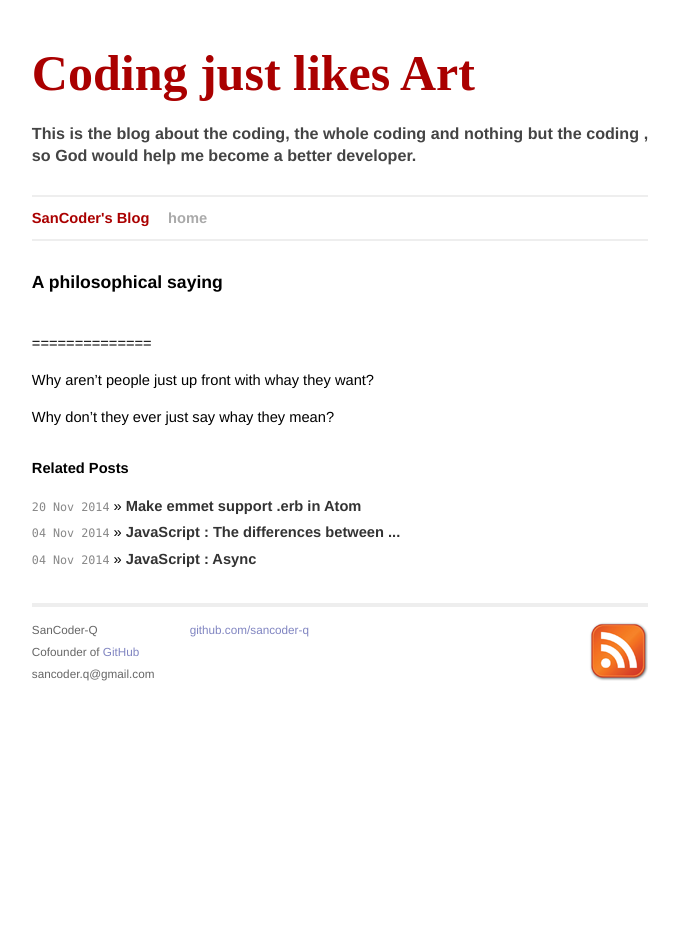
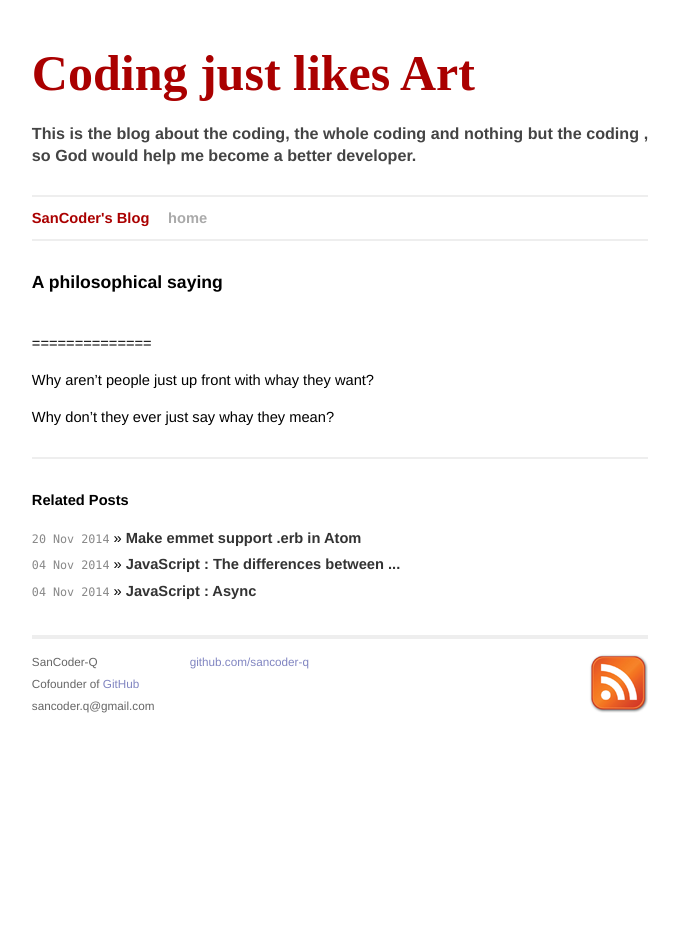
Before and after one commit to SanCoder-Q/sancoder-q.github.io, a Jekyll site: the page built from _posts/2014-09-23-a-philosophical-saying.md, in a window 1280 px wide. Shown: the whole page, without its empty margins (300-979 px from the left). Built offline with Jekyll 4.4.1, drawn with Linux system fonts in a browser that asks for light colours; Markdown is read by kramdown in place of the engine named in the settings; comment, search, counter and statistics services are not loaded.

Commit message:
[SanCoder] - related

```diff
--- a/css/screen.css
+++ b/css/screen.css
@@ -232,6 +232,8 @@ ul.posts {
 
 #related {
   margin-top: 2em;
+  border-top: 2px solid #eee;
+  padding-top: 30px;
 }
 
   #related h2 {
```
